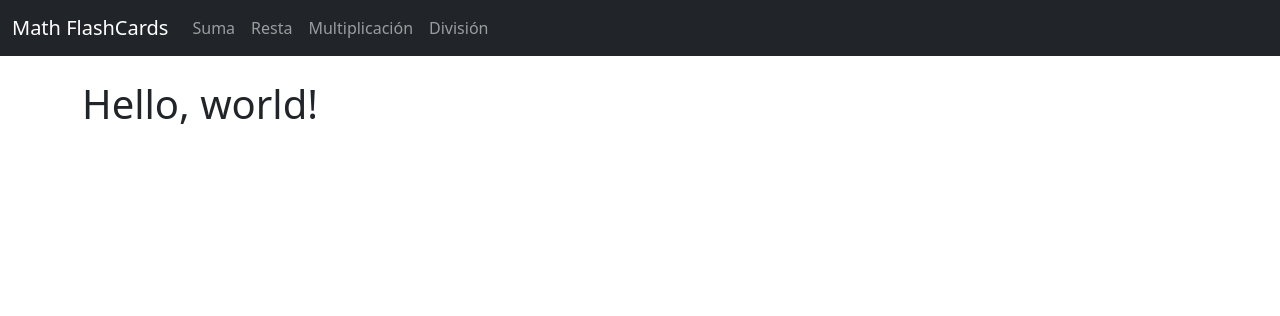
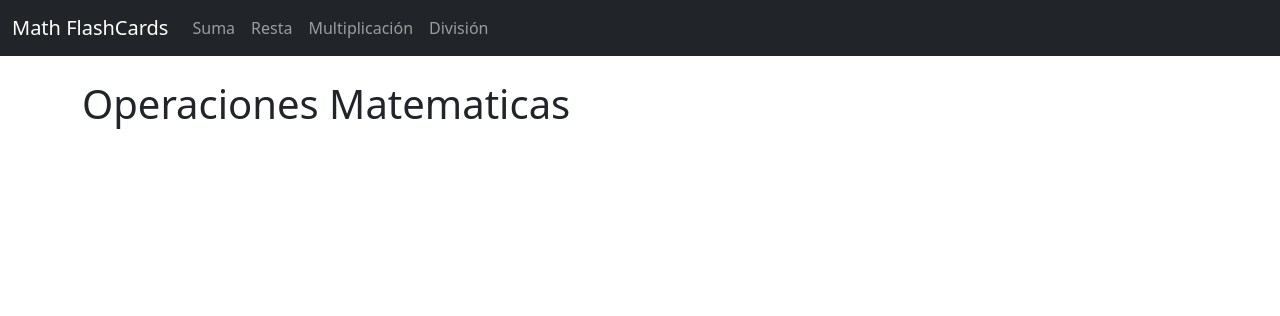
Before and after one commit to caribedigital/flash, a Django app: page / in a window 1280 px wide. Shown: the top 316 px of the page. Run offline with Django 3.2, Linux system fonts and the light colour scheme.

Commit message:
cambio home.html

```diff
--- a/website/templates/home.html
+++ b/website/templates/home.html
@@ -2,6 +2,6 @@
 
     {% block 'content' %}
 
-    <h1>Hello, world!</h1>
+    <h1>Operaciones Matematicas</h1>
 
     {% endblock %}
```
